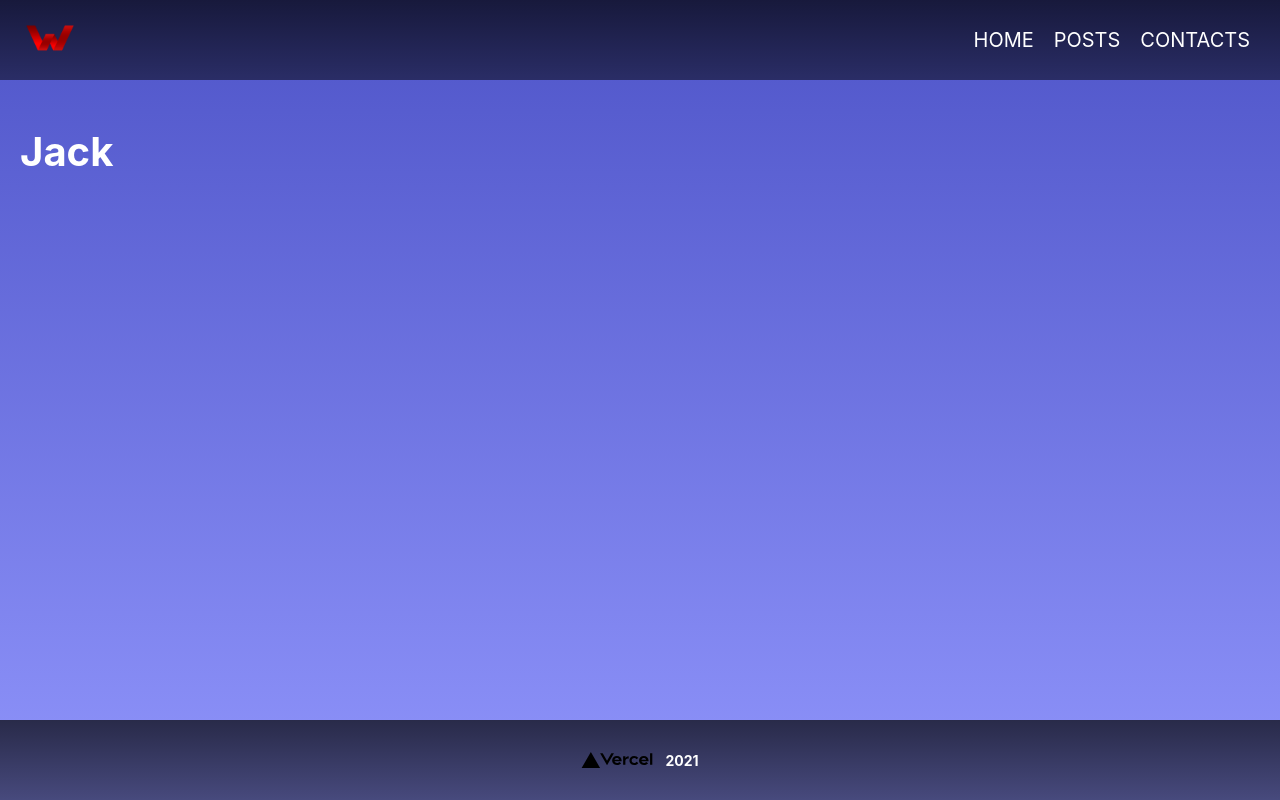
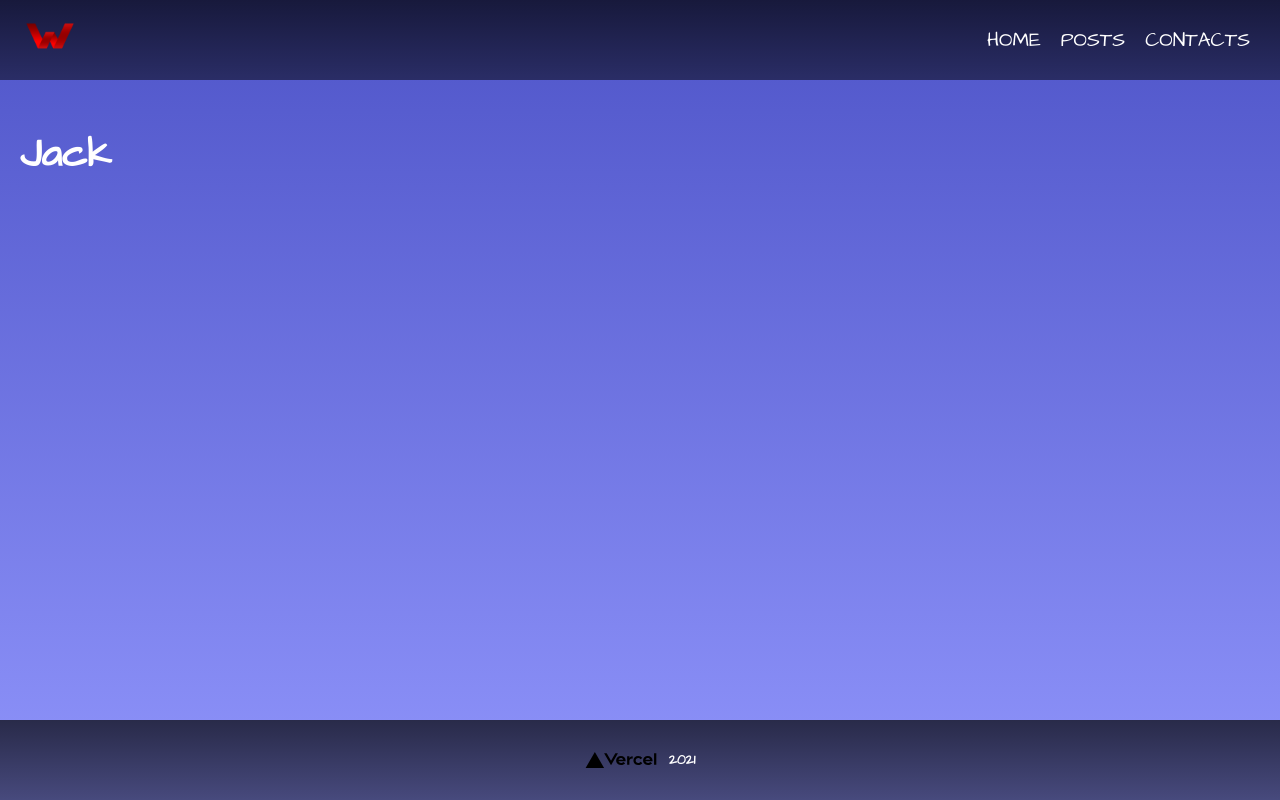
Before and after one commit to camward/Next-Base, a Next.js app: page /contacts/contact in a window 1280 px wide. Built offline with nearby package versions, Linux system fonts and the light colour scheme.

Commit message:
подключение глобальных шрифтов

```diff
--- a/pages/_app.js
+++ b/pages/_app.js
@@ -1,8 +1,15 @@
+import Head from "next/head";
 import Layout from "../components/Layout";
-import '../styles/globals.scss';
+import "../styles/globals.scss";
 
 const MyApp = ({ Component, pageProps }) => (
   <Layout>
+    <Head>
+      <link
+        href="https://fonts.googleapis.com/css2?family=Architects+Daughter&display=swap"
+        rel="stylesheet"
+      />
+    </Head>
     <main>
       <Component {...pageProps} />
     </main>
--- a/styles/globals.scss
+++ b/styles/globals.scss
@@ -2,11 +2,10 @@ html,
 body {
   padding: 0;
   margin: 0;
-  font-family: -apple-system, BlinkMacSystemFont, Segoe UI, Roboto, Oxygen,
-    Ubuntu, Cantarell, Fira Sans, Droid Sans, Helvetica Neue, sans-serif;
 }
 
 body {
+  font-family: "Architects Daughter", cursive;
   background: linear-gradient(to bottom, #4e54c8, #8f94fb);
   color: #fff;
   font-size: 20px;
```
